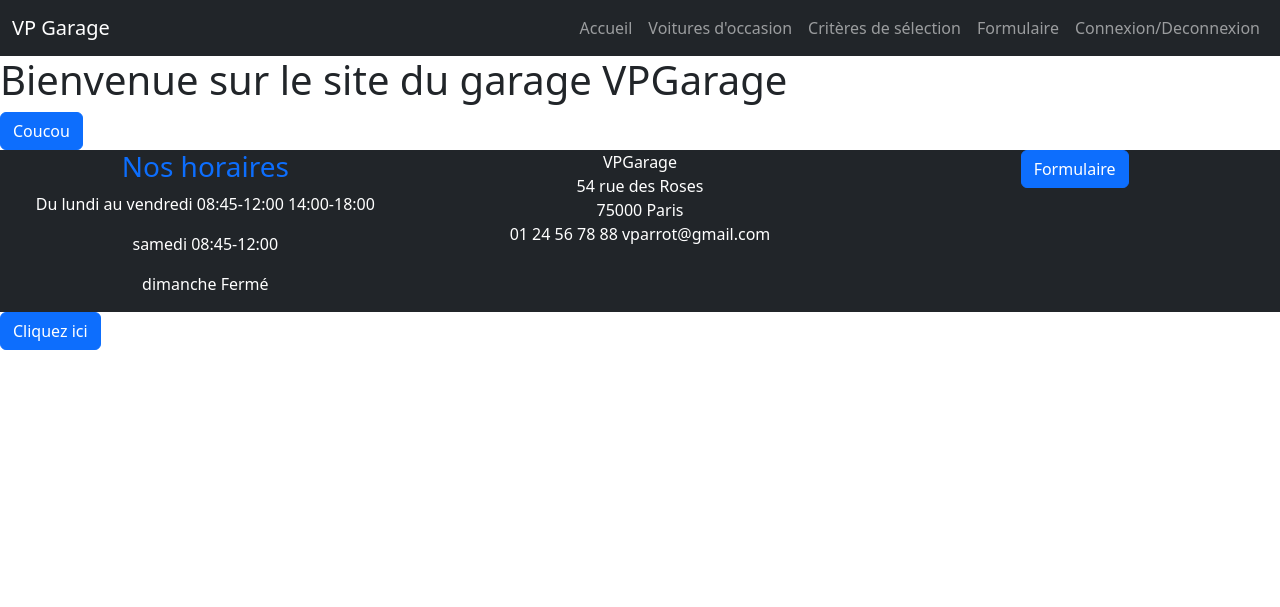
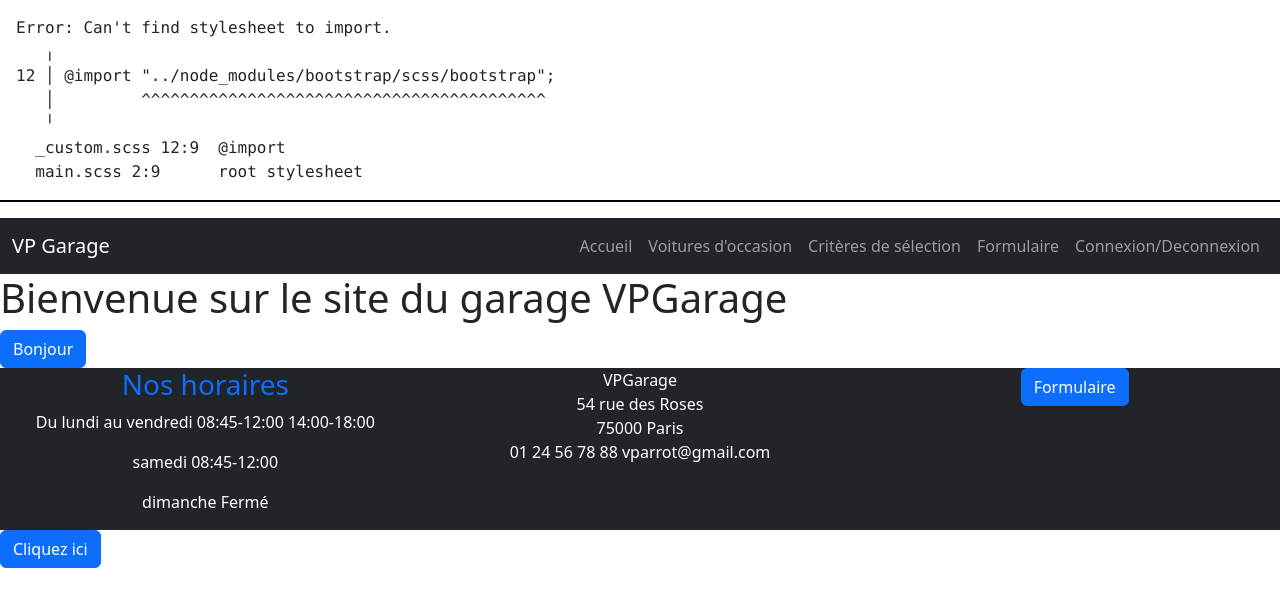
Before and after one commit to SuperKarine/GParrot-FrontBack, a PHP site: page / in a window 1280 px wide. Shown: the top 607 px of the page. Run offline with PHP 8.4, Linux system fonts and the light colour scheme; style sheets or scripts are compiled from the project's sources; some libraries are stand-ins or nearby versions.

Commit message:
Footer modifié

```diff
--- a/Pages/home.html
+++ b/Pages/home.html
@@ -1,3 +1,3 @@
 <h1>Bienvenue sur le site du garage VPGarage</h1>
 
-<button class="btn btn-primary">Coucou</button>
+<button class="btn btn-primary">Bonjour</button>
--- a/Scss/_custom.scss
+++ b/Scss/_custom.scss
@@ -3,11 +3,13 @@
 
 // Include any default variable overrides here (though functions won't be available)
 $primary: #E6C30D;
-$secondary: #E6C30D;
+$secondary: #1F0DE6;
 $Dark: #534949;
 $black: #292222;
 $font-family-sans-serif:"Montserrat", sans-serif !default;
 $font-family-sans-serif: "Hind Madurai", serif !default;
 
+@import "../node_modules/bootstrap/scss/bootstrap";
+
 
 // Then add additional custom code here
--- a/Scss/main.css
+++ b/Scss/main.css
@@ -1,3 +1,18 @@
-@import "../node_modules/bootstrap/scss/bootstrap";
-@import url("/node_modules/bootstrap-icons/font/bootstrap-icons.css");
-@import "_custom.scss";
+/* Error: Can't find stylesheet to import.
+ *    ,
+ * 12 | @import "../node_modules/bootstrap/scss/bootstrap";
+ *    |         ^^^^^^^^^^^^^^^^^^^^^^^^^^^^^^^^^^^^^^^^^^
+ *    '
+ *   _custom.scss 12:9  @import
+ *   main.scss 2:9      root stylesheet */
+
+body::before {
+  font-family: "Source Code Pro", "SF Mono", Monaco, Inconsolata, "Fira Mono",
+      "Droid Sans Mono", monospace, monospace;
+  white-space: pre;
+  display: block;
+  padding: 1em;
+  margin-bottom: 1em;
+  border-bottom: 2px solid black;
+  content: "Error: Can't find stylesheet to import.\a    \2577 \a 12 \2502  @import \"../node_modules/bootstrap/scss/bootstrap\";\a    \2502          ^^^^^^^^^^^^^^^^^^^^^^^^^^^^^^^^^^^^^^^^^^\a    \2575 \a   _custom.scss 12:9  @import\a   main.scss 2:9      root stylesheet";
+}
--- a/Scss/main.scss
+++ b/Scss/main.scss
@@ -1 +1,16 @@
+@import url("/node_modules/bootstrap-icons/font/bootstrap-icons.css");
 @import 'custom';
+
+
+//Pour placer mon footer en bas de la page
+html{
+  position: relative;
+  min-height: 100%;
+}
+
+footer.footer{
+  padding: 15px;
+  position: absolute;
+  bottom: 0;
+  width: 100%;
+}
--- a/index.html
+++ b/index.html
@@ -15,6 +15,7 @@
 <body>
 
     <header>
+        <!--Début Navbar-->
         <nav class="navbar navbar-expand-lg bg-dark" data-bs-theme="dark">
             <div class="container-fluid">
                 <a class="navbar-brand" href="/">VP Garage</a>
@@ -40,6 +41,7 @@
                         </li>
                     </ul>
                 </div>
+                <!--Fin Navbar-->
             </div>
         </nav>
     </header>
@@ -51,7 +53,7 @@
     <!-- Le contenu de ma page -->
     <button class="btn btn-primary">Cliquez ici</button>
 </main>
-
+<!--Début footer-->
 
     <footer class="bg-dark text-white text-center footer">
         <div class="row">
@@ -73,6 +75,8 @@
             </div>
         </div>
     </footer>
+
+    <!--Fin footer-->
 
 
 
```
Also changed, not shown: 1 other file.
